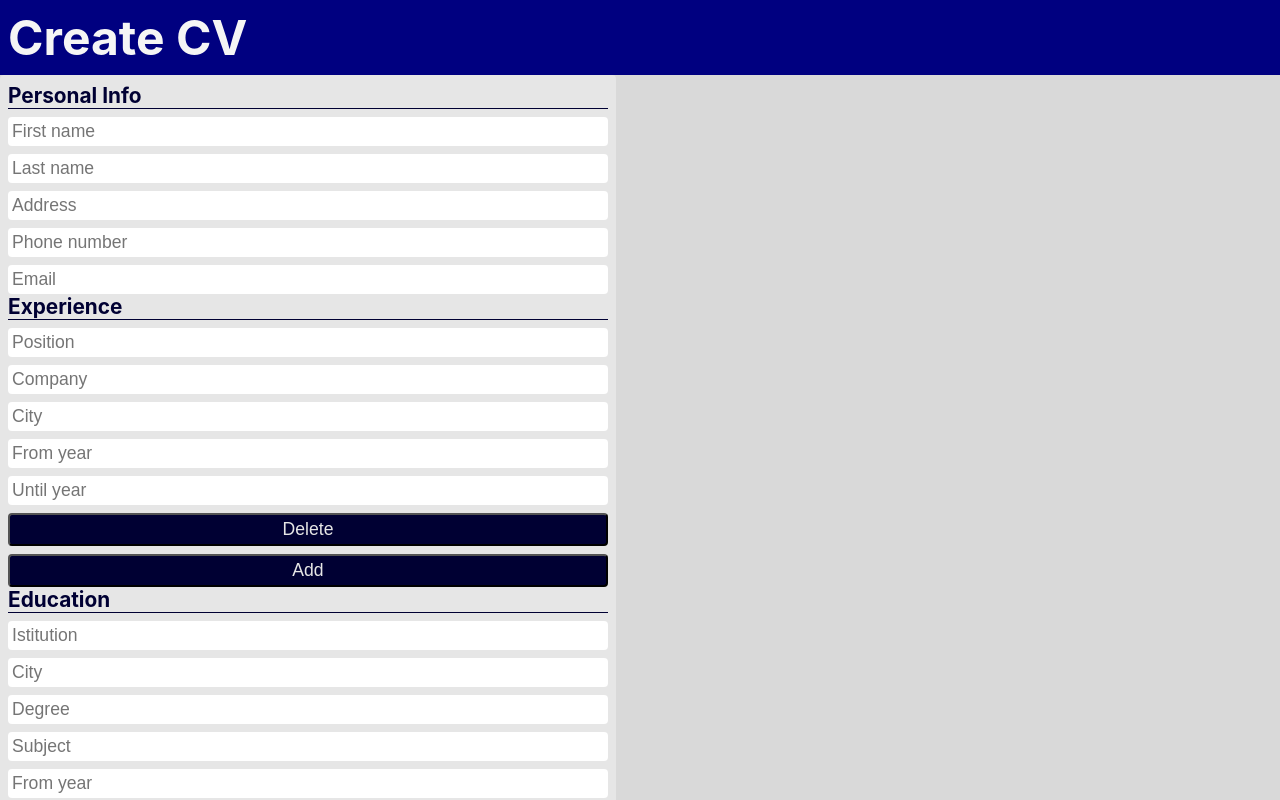
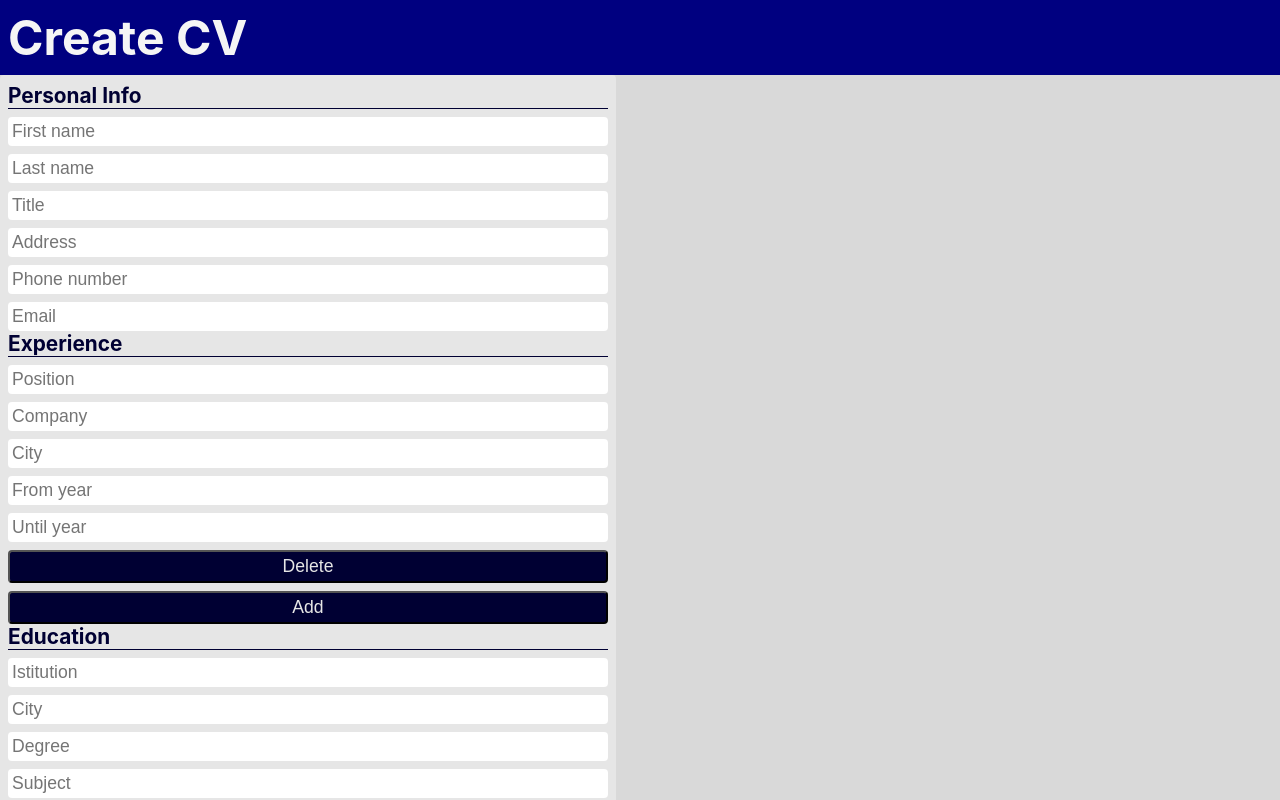
Before and after one commit to aviyacg/cv-creator, a React (Create React App) app: page / in a window 1280 px wide. Shown: the top 800 px of the page. Built offline with nearby package versions, Linux system fonts and the light colour scheme.

Commit message:
Revert "Pass onChange function to inputGroups"
This reverts commit 5176fe3b609e8c855fc6aaf05eea025891a39e18.

```diff
--- a/src/components/App.js
+++ b/src/components/App.js
@@ -1,51 +1,14 @@
-import { Component } from 'react';
+import '../styles/App.css';
 import Header from './Header';
 import Form from './Form';
 
-import '../styles/App.css';
-
-
-class App extends Component {
-  constructor(props) {
-    super(props);
-
-    this.state = {
-      personalInfo: {},
-      experience: {},
-      education: [],
-    };
-
-    this.onInfoChange = this.onInfoChange.bind(this);
-    this.onExpChange = this.onExpChange.bind(this);
-  }
-
-  onInfoChange(e) {
-    const { name, value } = e.target;
-    const newInfo = this.state.personalInfo;
-    newInfo[name] = value;
-    this.setState({ personalInfo: newInfo });
-  }
-
-  onExpChange(e) {
-    const { name, value } = e.target;
-    const groupid = e.target.dataset.groupid;
-    const newExp = this.state.experience;
-    if (!newExp[groupid]) newExp[groupid] = {};
-    newExp[groupid][name] = value;
-    console.log({ groupid, name, value, newExp})
-    this.setState({ experience: newExp });
-  }
-
-  render() {
-    return (<div className="App">
+function App() {
+  return (
+    <div className="App">
       <Header />
-      <Form
-        onInfoChange={this.onInfoChange}
-        onExpChange={this.onExpChange}
-      />
+      <Form />
     </div>
-    );
-  }
+  );
 }
 
 export default App;
--- a/src/components/Form.js
+++ b/src/components/Form.js
@@ -7,18 +7,19 @@ import "../styles/Form.css";
 class Form extends Component {
   render() {
     const infoInputlist = [
-      { placeHolder: "First name", name: "firstName"},
-      { placeHolder: "Last name", name: "lastName" },
-      { placeHolder: "Address", name: "address" },
-      { placeHolder: "Phone number", type: "tel", name: "phoneNumber" },
-      { placeHolder: "Email", type: "email", name: "email" },
+      { placeHolder: "First name" },
+      { placeHolder: "Last name" },
+      { placeHolder: "Title" },
+      { placeHolder: "Address" },
+      { placeHolder: "Phone number", type: "tel" },
+      { placeHolder: "Email", type: "email" },
     ];
     const expInputList = [
-      { placeHolder: "Position", name: "postion" },
-      { placeHolder: "Company", name: "company" },
-      { placeHolder: "City", name: "city" },
-      { placeHolder: "From year", type: "number", name: "fromYear" },
-      { placeHolder: "Until year", type: "number", name: "toYear" }
+      { placeHolder: "Position" },
+      { placeHolder: "Company" },
+      { placeHolder: "City" },
+      { placeHolder: "From year", type: "number" },
+      { placeHolder: "Until year", type: "number" }
     ];
     const eduInputList = [
       { placeHolder: "Istitution" },
@@ -30,8 +31,8 @@ class Form extends Component {
     ];
     return (
       <div className="Form">
-        <Section title="Personal Info" inputList={infoInputlist} onChange={this.props.onInfoChange} />
-        <Section title="Experience" inputList={expInputList} addable={true} onChange={this.props.onExpChange} />
+        <Section title="Personal Info" inputList={infoInputlist} />
+        <Section title="Experience" inputList={expInputList} addable={true} />
         <Section title="Education" inputList={eduInputList} addable={true}/>
       </div>
     );
--- a/src/components/Section.js
+++ b/src/components/Section.js
@@ -33,18 +33,7 @@ class Section extends Component {
         <div className="title">
           {this.props.title}
         </div>
-        {
-          this.state.inputGroupKeys.map(
-            key => (<InputGroup
-              key={key}
-              id={key}
-              inputList={this.inputList}
-              deleteable={this.addable}
-              delete={this.deleteInputGroup}
-              onChange={this.props.onChange}
-            />)
-          )
-        }
+        {this.state.inputGroupKeys.map(key => <InputGroup key={key} id={key} inputList={this.inputList} deleteable={this.addable} delete={this.deleteInputGroup} />)}
         {this.addable ? <button onClick={this.addInputGroup}>Add</button> : undefined}
       </div>
     );
```
